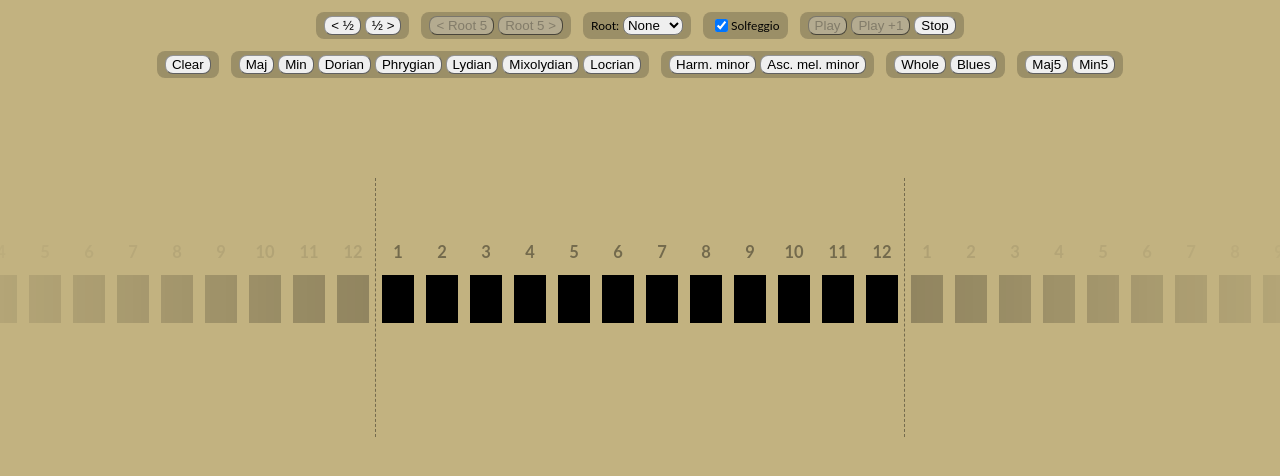
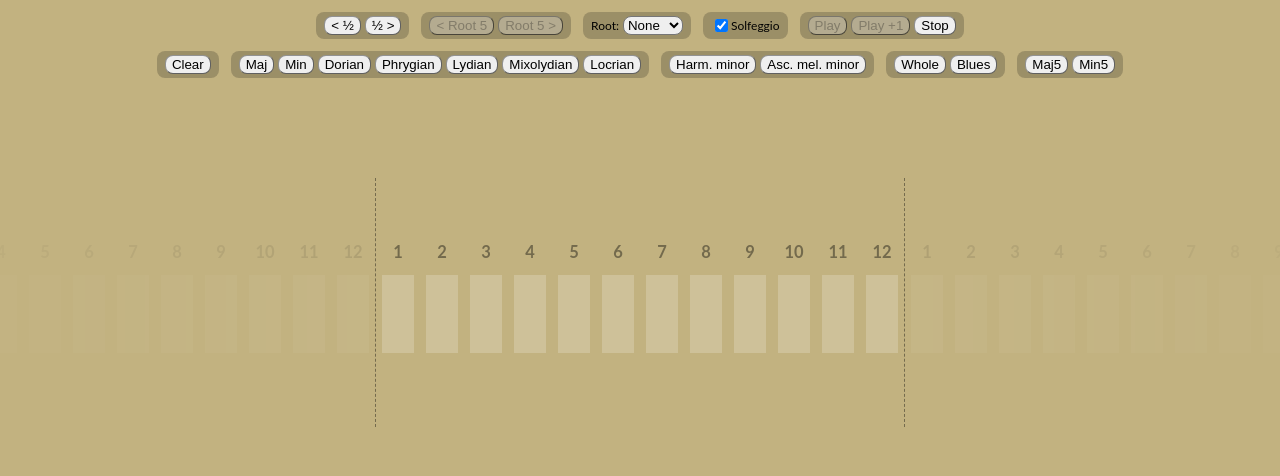
Before and after one commit to steerio/chroma, a Preact app: page / in a window 1280 px wide. Shown: the top 476 px of the page. Built offline with nearby package versions, Linux system fonts and the light colour scheme.

Commit message:
A different way of display

```diff
--- a/src/Scale.jsx
+++ b/src/Scale.jsx
@@ -13,18 +13,21 @@ export const Scale = ({ state: { sel, root, solfege }, scale, dispatch }) => {
 
   return (
     <div class="scale">
-      { chroma.map((selected, i) => (
+      { chroma.map((selected, i) => {
+          const note = (root !== null && chromatic[(i+root) % 12]);
+          return (
             <div
-          class={classes({ selected })}
+              class={classes({ selected, white: note && note.length == 1, black: note && note.length > 1 })}
               onClick={() => dispatch(selected ? 'drop': 'add', i)}
             >
               <h2>{ i+1 }</h2>
-          <div class="note">{ root !== null && chromatic[(i+root) % 12] }</div>
+              <div class="note">{ note }</div>
               <div>
               { solfege && selected && isDia && solmization[(diatonic + i) % 12] }
               </div>
             </div>
-      )) }
+          );
+      }) }
     </div>
   );
 };
--- a/src/Scale.scss
+++ b/src/Scale.scss
@@ -39,19 +39,28 @@
       font-weight: bold;
     }
     .note {
-      transition: 0.4s margin ease-out, 0.2s background-color ease-out, 0.2s color ease-out;
+      border: solid 2px white;
+      opacity: 0.2;
+      transition: 0.4s height ease-out, 0.4s margin ease-out, 0.2s border-color ease-out, 0.2s opacity ease-out;
       display: flex;
       font-family: monospace;
       width: 32px;
-      height: 48px;
-      background-color: black;
-      color: white;
-      margin: 0 0 40px 0;
+      height: 78px;
+      background-color: white;
+      color: black;
     }
     &.selected>.note {
-      background-color: white;
-      color: black;
-      margin: 40px 0 0 0;
+      opacity: 1;
+      border-color: #d85 !important;
+      box-shadow: 0px 0px 8px -1px #d85;
+    }
+    &.white>.note {
+      margin: 30px 0 0 0;
+      height: 48px;
+    }
+    &.black>.note {
+      margin: 0 0 30px 0;
+      height: 48px;
     }
     &>div:last-child {
       margin-top: 10px;
```
Lines whose indentation alone changed are shown as unchanged.
